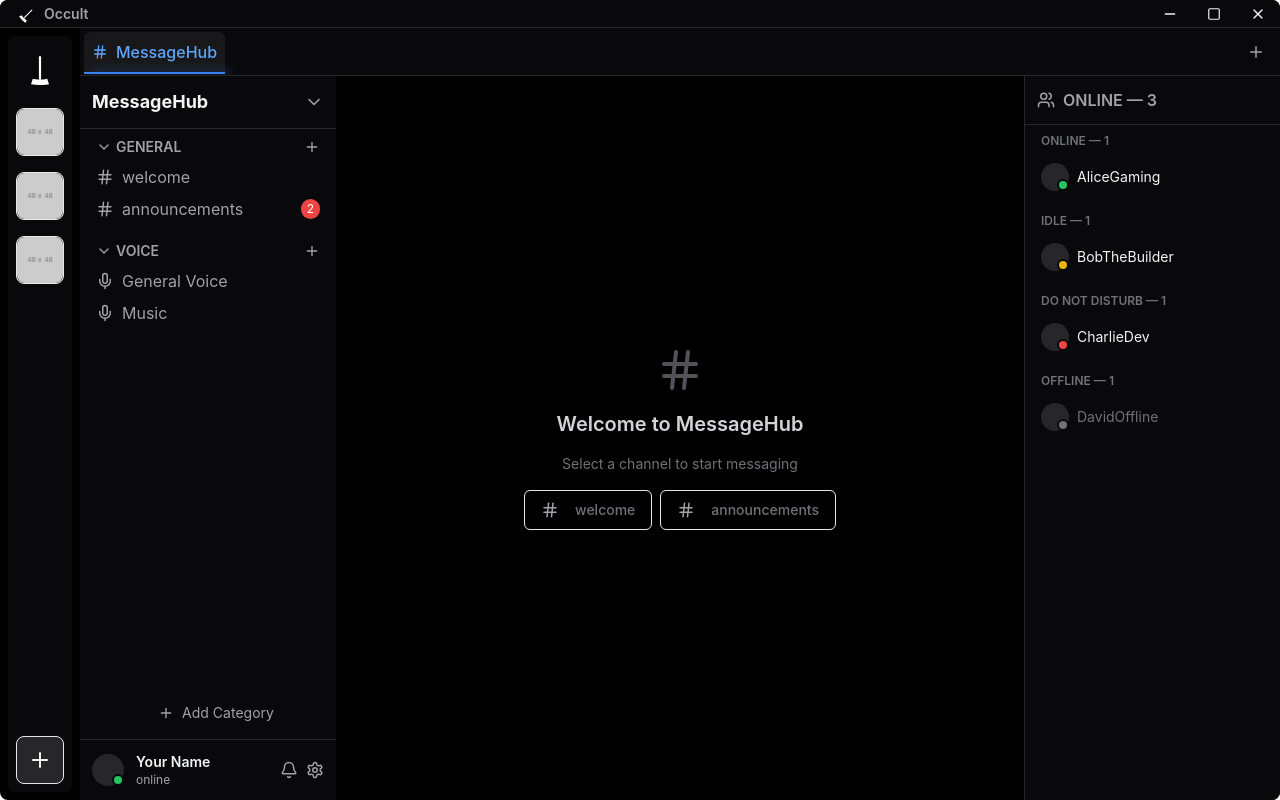
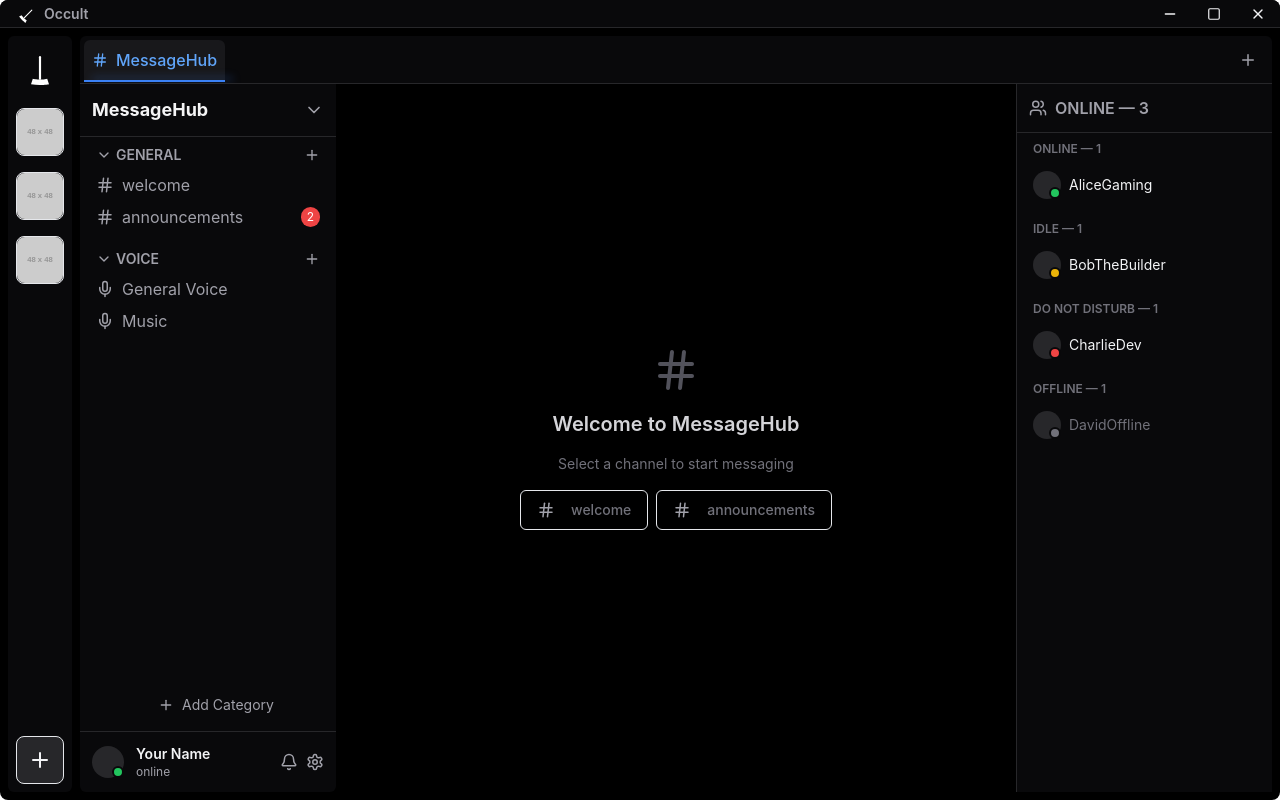
Before and after one commit to Occult-Chat/Occult-UI, a Next.js app: page / in a window 1280 px wide. Built offline with nearby package versions, Linux system fonts and the light colour scheme.

Commit message:
Layout tweaks

```diff
--- a/src/components/TabBar.tsx
+++ b/src/components/TabBar.tsx
@@ -24,7 +24,7 @@ export const TabBar = ({
   onTabClose: (id: string, e: React.MouseEvent) => void;
   onTabAdd: () => void;
 }) => (
-  <div className="h-12 bg-zinc-950 flex items-center border-b border-zinc-800 relative">
+  <div className="h-12 bg-zinc-950 flex items-center border-b border-zinc-800 relative rounded-t-md">
     <ScrollArea className="h-full flex-1">
       <div className="flex h-full">
         {tabs.map(tab => (
--- a/src/pages/index.tsx
+++ b/src/pages/index.tsx
@@ -464,7 +464,7 @@ export default function MessagingApp() {
 
       <div className="flex flex-1 min-h-0">
         {/* Servers Sidebar */}
-        <div className="bg-zinc-950 flex flex-col items-center m-2 space-y-4 rounded-md p-2">
+        <div className="bg-zinc-950 flex flex-col items-center m-2 mr-0 space-y-4 rounded-md p-2">
           <div className="flex-1 overflow-y-auto flex flex-col items-center space-y-4">
             <Button variant="outline" className="mask-broom w-12 h-12 p-0 rounded-lg hover:bg-blue-950 bg-white"/>
             {/* Example server icons */}
@@ -483,8 +483,8 @@ export default function MessagingApp() {
           </Button>
         </div>
 
-        {/* Tab Layout */}
-        <div className="flex-1 flex flex-col min-h-0">
+      {/* Tab Layout */}
+      <div className="flex-1 flex flex-col min-h-0 m-2 rounded-md">
 
         <TabBar
         tabs={tabs}
@@ -496,7 +496,7 @@ export default function MessagingApp() {
 
       <div className="flex flex-1 min-h-0">
         {/* Categories and Channels Sidebar */}
-        <div className="w-64 bg-zinc-950 flex flex-col min-h-0">
+        <div className="w-64 bg-zinc-950 flex flex-col min-h-0  rounded-b-md">
           <button className="p-3 border-b border-zinc-800 flex items-center justify-between hover:bg-zinc-900 transition-colors">
             <h1 className="text-lg font-bold text-zinc-100">MessageHub</h1>
             <ChevronDown size={20} className="text-zinc-400" />
```
